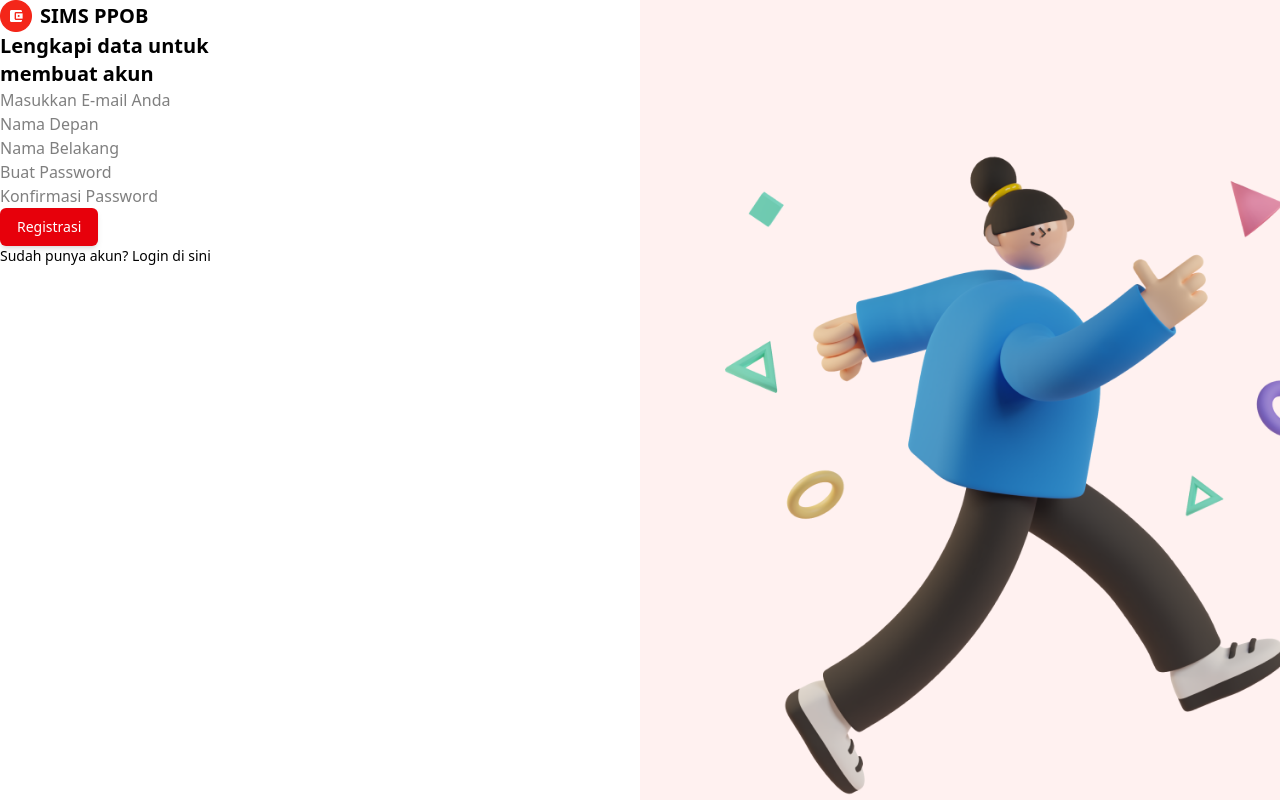
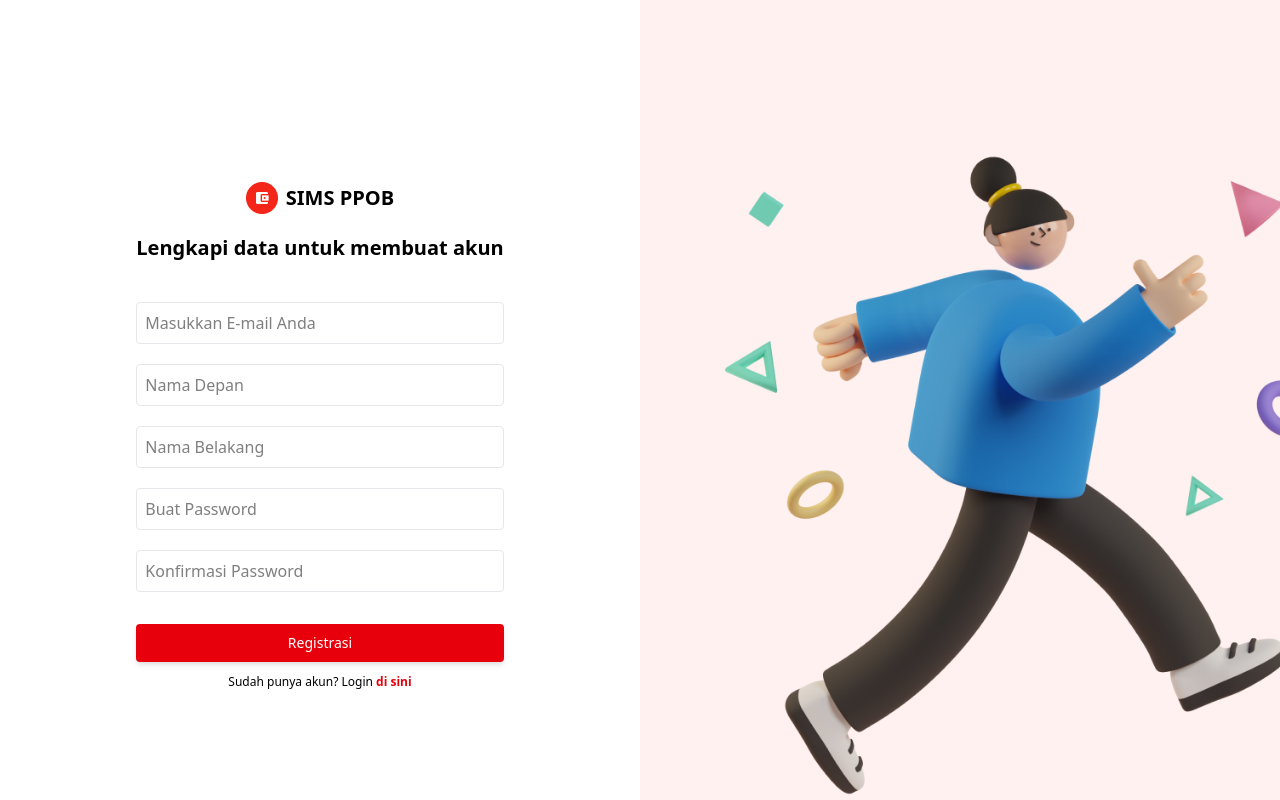
Before and after one commit to agungshndy/sims-ppob, a React (Vite) app: page / in a window 1280 px wide. Shown: the top 800 px of the page. Built offline with nearby package versions, Linux system fonts and the light colour scheme.

Commit message:
register form update

```diff
--- a/src/App.jsx
+++ b/src/App.jsx
@@ -12,7 +12,7 @@ import EditProfile from './components/EditProfile'
 function App() {
 
   return (
-    <div className='container mx-auto'>
+    <div>
       <Register/>
       <Login/>
       <Home/>
--- a/src/components/Register.jsx
+++ b/src/components/Register.jsx
@@ -4,7 +4,7 @@ import IlustrasiLogin from '../assets/Illustrasi Login.png'
 // import { useEffect, useState } from 'react';
 
 function Register() {
-   // const [user,setUser] = useState([]);
+   // const [users,setUsers] = useState([]);
 
    // const API_URL = 'http://localhost:8000/data';
    // useEffect(()=>{
@@ -13,27 +13,27 @@ function Register() {
 
    // async function getAllData(){
    //    const response = await axios.get(API_URL);
-   //    setUser(response.data);
+   //    setUsers(response.data);
    // }
  return (
  <div id='register' className='container mx-auto'>
-    <div className='grid grid-cols-2'>
-      <div className="registerForm w-3xs">
-         <div className='logo flex space-x-2 items-center'>
+    <div className='grid grid-cols-2 items-center'>
+      <div className="registerForm mx-auto">
+         <div className='logo mb-5 flex space-x-2 items-center justify-center'>
             <img src={Logo} alt="logo"/>
             <p className='text-xl font-semibold'>SIMS PPOB</p>
          </div>
-         <div>
-            <h1 className='text-xl font-semibold'>Lengkapi data untuk membuat akun</h1>
-            <input type="email" name="email" id="email" placeholder="Masukkan E-mail Anda" required/>
-            <input type="text" name="namaDepan" id="namaDepan" placeholder="Nama Depan" required/>
-            <input type="text" name="namaBelakang" id="namaBelakang" placeholder="Nama Belakang" required/>
-            <input type="password" name="buatPass" id="buatPass" placeholder="Buat Password" required/>
-            <input type="password" name="konfirmPass" id="konfirmPass" placeholder="Konfirmasi Password" required/>
-            <button className="hover:cursor-pointer rounded-md bg-red-600 py-2 px-4 border border-transparent text-center text-sm text-white transition-all shadow-md hover:shadow-lg focus:bg-red-700 focus:shadow-none active:bg-red-700 hover:bg-red-700 active:shadow-none disabled:pointer-events-none disabled:opacity-50 disabled:shadow-none" type="button">
+         <h1 className='text-xl font-semibold my-5'>Lengkapi data untuk membuat akun</h1>
+         <div className='flex flex-col justify-center'>
+            <input className='p-2 border-1 rounded-sm border-gray-200 my-5' type="email" name="email" id="email" placeholder="Masukkan E-mail Anda" required/>
+            <input className='p-2 border-1 rounded-sm border-gray-200 mb-5' type="text" name="namaDepan" id="namaDepan" placeholder="Nama Depan" required/>
+            <input className='p-2 border-1 rounded-sm border-gray-200 mb-5' type="text" name="namaBelakang" id="namaBelakang" placeholder="Nama Belakang" required/>
+            <input className='p-2 border-1 rounded-sm border-gray-200 mb-5' type="password" name="buatPass" id="buatPass" placeholder="Buat Password" required/>
+            <input className='p-2 border-1 rounded-sm border-gray-200 mb-8' type="password" name="konfirmPass" id="konfirmPass" placeholder="Konfirmasi Password" required/>
+            <button className="hover:cursor-pointer rounded-sm bg-red-600 py-2 px-4 border border-transparent text-center text-sm text-white transition-all shadow-md hover:shadow-lg focus:bg-red-700 focus:shadow-none active:bg-red-700 hover:bg-red-700 active:shadow-none disabled:pointer-events-none disabled:opacity-50 disabled:shadow-none" type="button">
             Registrasi
             </button>
-            <p className="text-sm">Sudah punya akun? Login <a href='#login'>di sini</a></p>
+            <p className="text-xs mt-3 text-center">Sudah punya akun? Login <a className='text-red-600 font-semibold' href='#login'>di sini</a></p>
          </div>
       </div>
       <div className='logo'>
```
